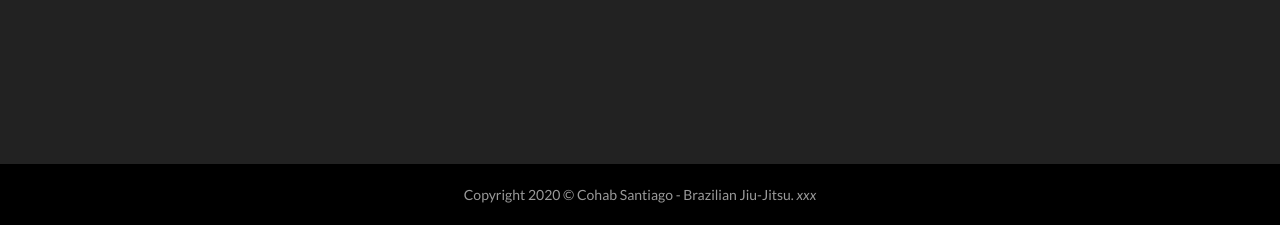
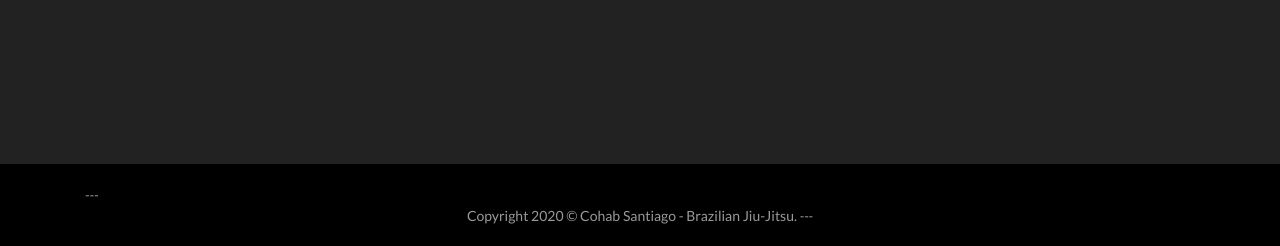
Before and after one commit to jhongonzalezweb/paginacohab, a plain HTML site: page index.html in a window 1280 px wide. Shown: the part 8878-9124 px from the top of the page. Before the commit the page ends 9103 px from the top, so only its background shows below. Drawn offline with nearby package versions, Linux system fonts and the light colour scheme.

Commit message:
Update timer

```diff
--- a/index.html
+++ b/index.html
@@ -858,11 +858,13 @@
                 <div class="container">
                     <div class="row">
                         <div class="col-sm-12 col-md-12">
+                            <a href="https://jhongonzalezweb.github.io/paginacohab/timer.html"
+                                target="_blank"><i class="">---</i></a>
                             <p class="ftex">Copyright 2020 &copy; <span class="color-primary">Cohab Santiago - Brazilian
                                     Jiu-Jitsu.</span>
-				<a href="https://jhongonzalezweb.github.io/paginacohab/timer.html"
-                                target="_blank"><i class="">xxx</i></a>
-				</p>
+                                <a href="https://jhongonzalezweb.github.io/paginacohab/timer.html"
+                                    target="_blank"><i class="">---</i></a>
+                            </p>
                         </div>
                     </div>
                 </div>
```
